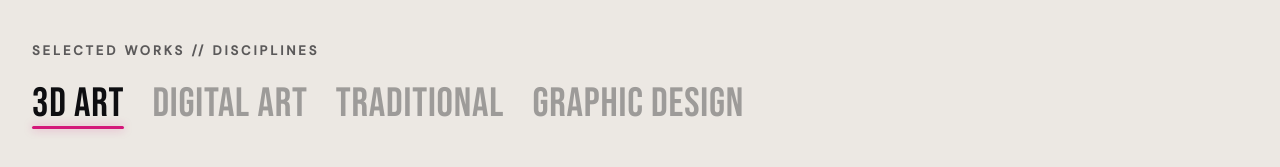
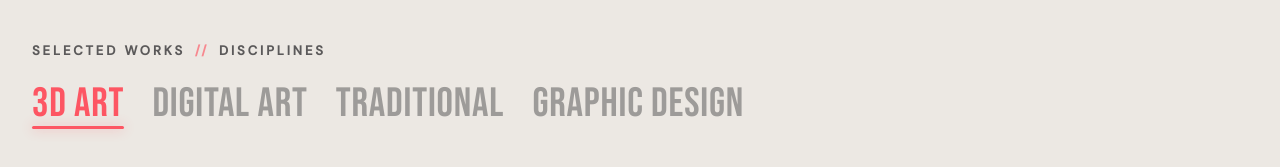
Before and after one commit to aniketh-sharma-0/Portfolio-Website, a React (Vite) app: page / in a window 1280 px wide. Shown: the part 633-800 px from the top of the page. Built offline with nearby package versions, Linux system fonts and the light colour scheme.

Commit message:
style: apply Valorant radiant red (#FD5663) to active discipline text, indicator, and meta slash

```diff
--- a/src/components/WorkSection/WorkSection.css
+++ b/src/components/WorkSection/WorkSection.css
@@ -56,6 +56,13 @@
   opacity: 0.65;
 }
 
+.work__meta-slash {
+  color: var(--color-valorant-red, #FD5663);
+  font-weight: 800;
+  margin: 0 0.25em;
+  opacity: 1;
+}
+
 /* ── Unified High-Impact Discipline Switcher (No Duplicate Titles) ── */
 .work__discipline-nav {
   display: flex;
@@ -98,14 +105,14 @@
 }
 
 .work__discipline-btn:hover .work__btn-text {
-  opacity: 0.8;
-  color: #0E0E11;
+  opacity: 0.85;
+  color: var(--color-valorant-red, #FD5663);
 }
 
-/* Active discipline becomes bold jet black with accent indicator */
+/* Active discipline becomes bold Valorant Red with matching accent indicator */
 .work__discipline-btn--active .work__btn-text {
   opacity: 1;
-  color: #0E0E11;
+  color: var(--color-valorant-red, #FD5663);
 }
 
 .work__btn-indicator {
@@ -114,9 +121,9 @@
   left: 0;
   width: 100%;
   height: 3px;
-  background: var(--color-accent, #D4177A);
+  background: var(--color-valorant-red, #FD5663);
   border-radius: 2px;
-  box-shadow: 0 0 10px rgba(212, 23, 122, 0.4);
+  box-shadow: 0 0 12px rgba(253, 86, 99, 0.45);
   animation: indicatorIn 0.3s cubic-bezier(0.16, 1, 0.3, 1) forwards;
 }
 
--- a/src/components/WorkSection/WorkSection.jsx
+++ b/src/components/WorkSection/WorkSection.jsx
@@ -20,7 +20,9 @@ export default function WorkSection() {
       <div className="work__header-wrap reveal">
         <div className="work__header section-inner">
           <div className="work__meta-tag">
-            <span className="work__meta-label">SELECTED WORKS // DISCIPLINES</span>
+            <span className="work__meta-label">
+              SELECTED WORKS <span className="work__meta-slash">//</span> DISCIPLINES
+            </span>
           </div>
 
           {/* Unified High-Impact Category Switcher */}
--- a/src/styles/global.css
+++ b/src/styles/global.css
@@ -27,6 +27,7 @@
   --color-light-section-border: rgba(14, 14, 17, 0.12);
   --color-light-section-ink:    #0E0E11;
   --color-light-section-muted:  #55524B;
+  --color-valorant-red:         #FD5663; /* Valorant Radiant Red */
 
   /* ── Typography & Ink ── */
   --color-ink:          #0E0E11; /* True Graphic Jet Black */
```
